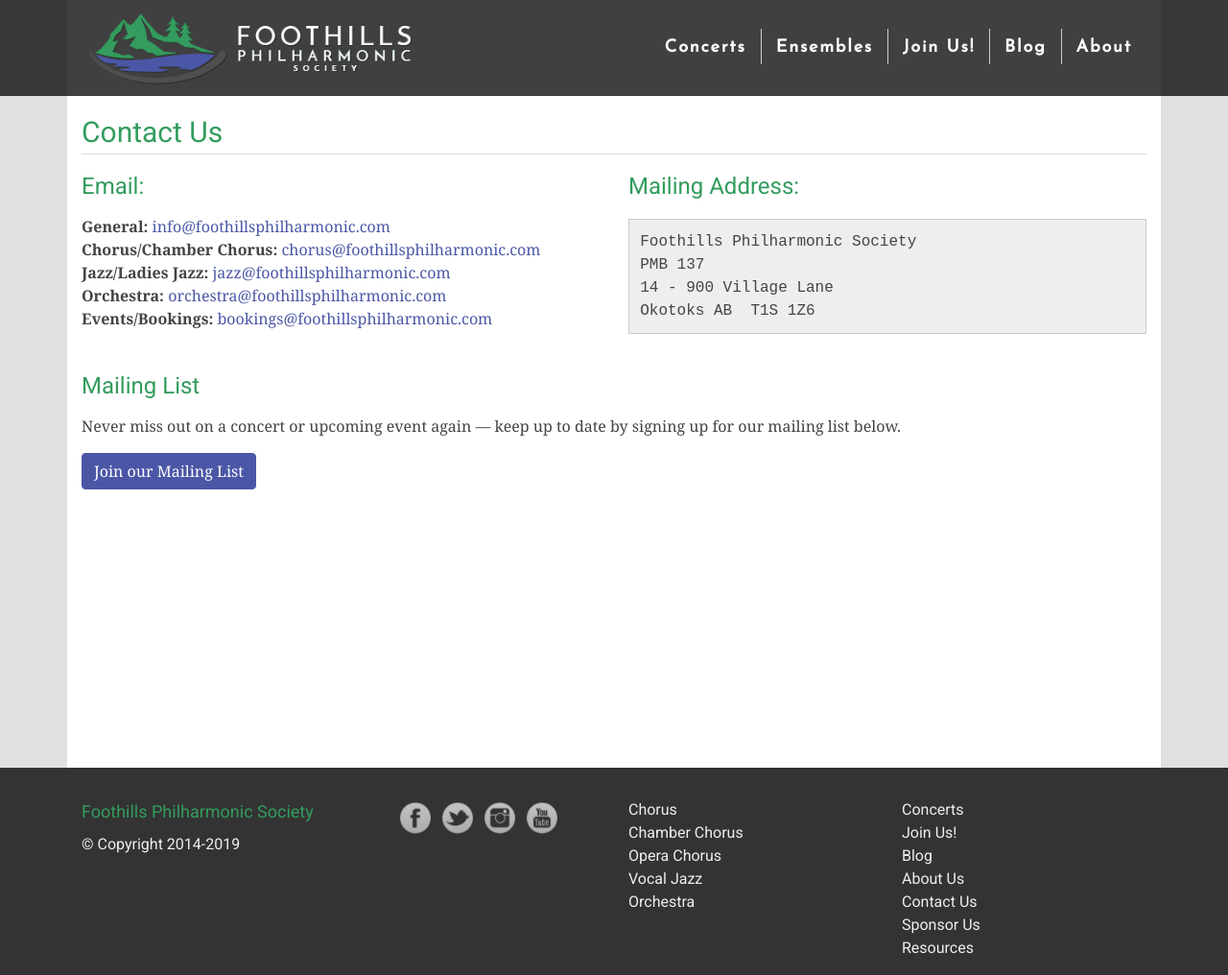
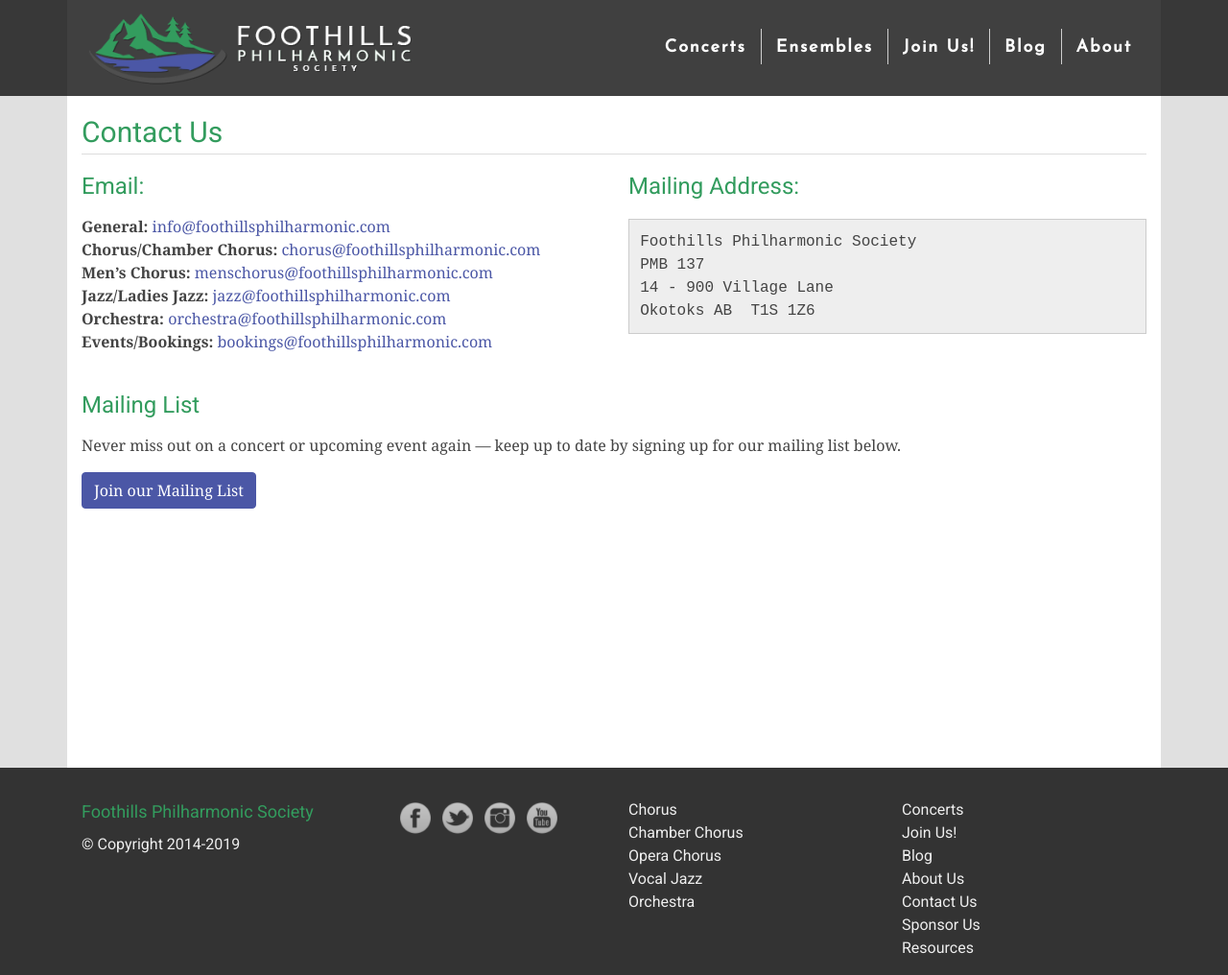
Before and after one commit to percyhanna/fps, a Jekyll site: the page built from contact.html, in a window 1280 px wide and 1016 px high. Shown: the whole window at 96% size. Built offline with Jekyll 4.4.1, drawn with Linux system fonts in a browser that asks for light colours; nearby versions of some CDN libraries; Markdown is read by kramdown in place of the engine named in the settings.

Commit message:
Update contact.html

```diff
--- a/contact.html
+++ b/contact.html
@@ -11,6 +11,7 @@
     <p>
       <strong>General:</strong> <a href="mailto:info@foothillsphilharmonic.com">info@foothillsphilharmonic.com</a><br>
       <strong>Chorus/Chamber Chorus:</strong> <a href="mailto:chorus@foothillsphilharmonic.com">chorus@foothillsphilharmonic.com</a><br>
+      <strong>Men’s Chorus:</strong> <a href="mailto:menschorus@foothillsphilharmonic.com">menschorus@foothillsphilharmonic.com</a><br>
       <strong>Jazz/Ladies Jazz:</strong> <a href="mailto:jazz@foothillsphilharmonic.com">jazz@foothillsphilharmonic.com</a><br>
       <strong>Orchestra:</strong> <a href="mailto:orchestra@foothillsphilharmonic.com">orchestra@foothillsphilharmonic.com</a><br>
       <strong>Events/Bookings:</strong> <a href="mailto:bookings@foothillsphilharmonic.com">bookings@foothillsphilharmonic.com</a>
```
